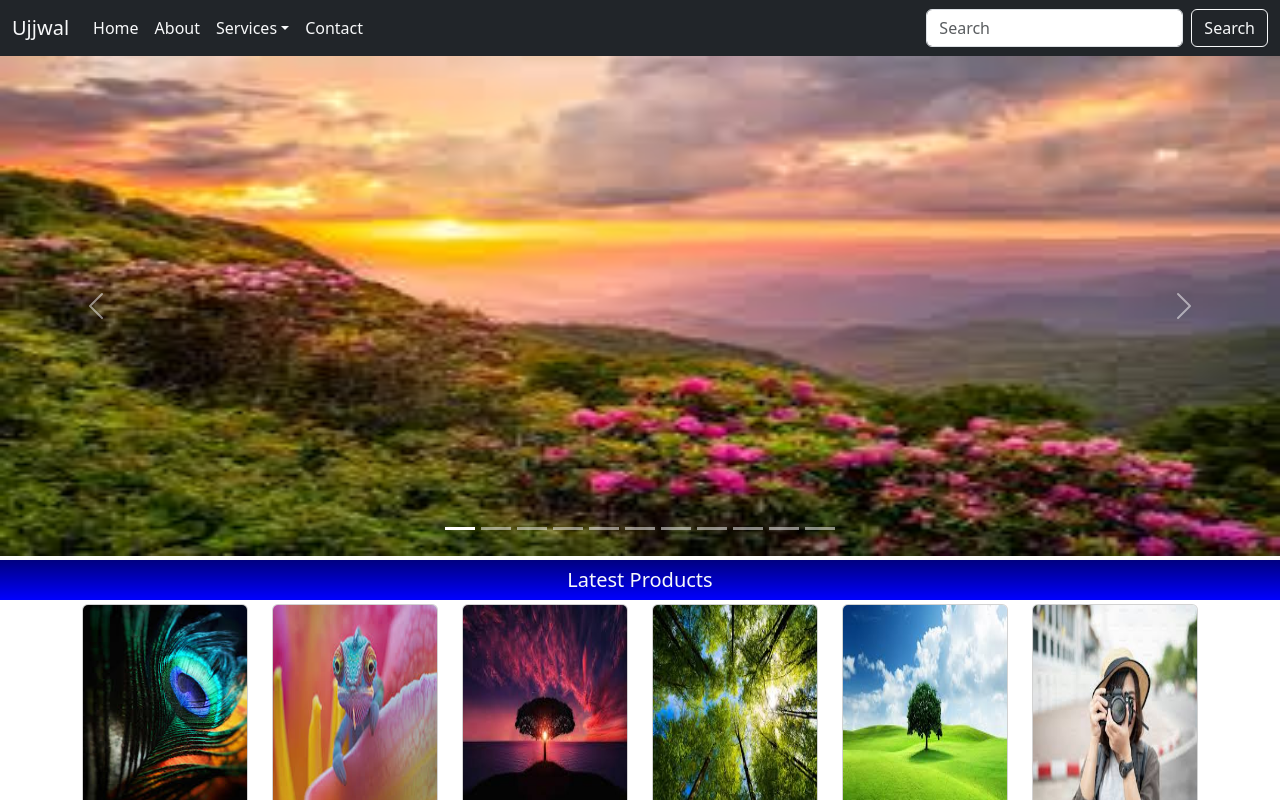
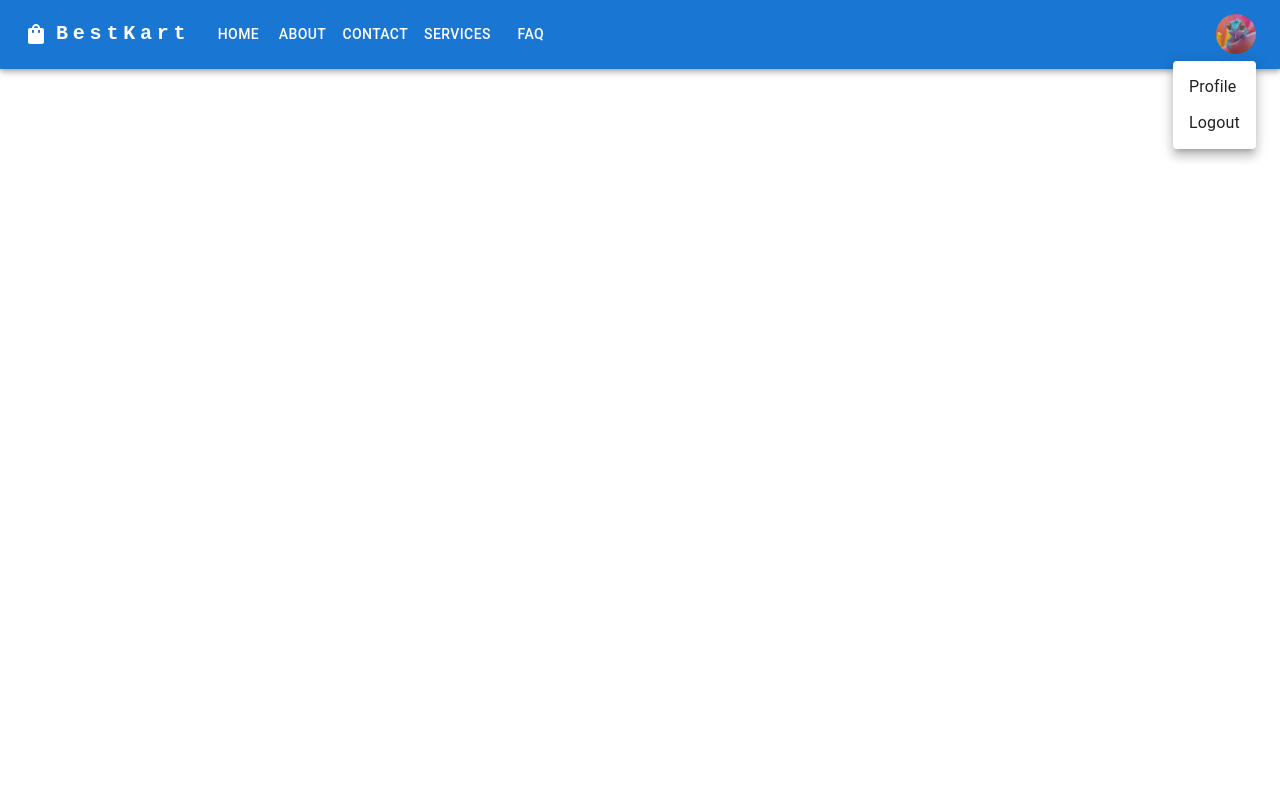
Before and after one commit to ujjwal05062002/ReactRevision, a React (Create React App) app: page / in a window 1280 px wide. Both pictures are taken after a click on the button "Open settings". Shown: the top 800 px of the page. Built offline with nearby package versions, Linux system fonts and the light colour scheme.

Commit message:
material UI

```diff
--- a/package.json
+++ b/package.json
@@ -3,6 +3,10 @@
   "version": "0.1.0",
   "private": true,
   "dependencies": {
+    "@emotion/react": "^11.14.0",
+    "@emotion/styled": "^11.14.0",
+    "@mui/icons-material": "^6.4.7",
+    "@mui/material": "^6.4.7",
     "@testing-library/dom": "^10.4.0",
     "@testing-library/jest-dom": "^6.6.3",
     "@testing-library/react": "^16.2.0",
--- /dev/null
+++ b/src/FunctionalComponent/MaterialUIExample.jsx
@@ -0,0 +1,159 @@
+import * as React from 'react';
+import AppBar from '@mui/material/AppBar';
+import Box from '@mui/material/Box';
+import Toolbar from '@mui/material/Toolbar';
+import IconButton from '@mui/material/IconButton';
+import Typography from '@mui/material/Typography';
+import Menu from '@mui/material/Menu';
+import MenuIcon from '@mui/icons-material/Menu';
+import Container from '@mui/material/Container';
+import Avatar from '@mui/material/Avatar';
+import Button from '@mui/material/Button';
+import Tooltip from '@mui/material/Tooltip';
+import MenuItem from '@mui/material/MenuItem';
+import AdbIcon from '@mui/icons-material/ShoppingBag';
+
+const pages = ['Home', 'About', 'Contact', 'Services', 'FAQ'];
+const settings = ['Profile', 'Logout'];
+
+function ResponsiveAppBar() {
+  const [anchorElNav, setAnchorElNav] = React.useState(null);
+  const [anchorElUser, setAnchorElUser] = React.useState(null);
+
+  const handleOpenNavMenu = (event) => {
+    setAnchorElNav(event.currentTarget);
+  };
+  const handleOpenUserMenu = (event) => {
+    setAnchorElUser(event.currentTarget);
+  };
+
+  const handleCloseNavMenu = () => {
+    setAnchorElNav(null);
+  };
+
+  const handleCloseUserMenu = () => {
+    setAnchorElUser(null);
+  };
+
+  return (
+    <AppBar position="static" className='background'>
+      <Container maxWidth="xl">
+        <Toolbar disableGutters>
+          <AdbIcon sx={{ display: { xs: 'none', md: 'flex' }, mr: 1 }} />
+          <Typography
+            variant="h6"
+            noWrap
+            component="a"
+            href="#app-bar-with-responsive-menu"
+            sx={{
+              mr: 2,
+              display: { xs: 'none', md: 'flex' },
+              fontFamily: 'monospace',
+              fontWeight: 700,
+              letterSpacing: '.3rem',
+              color: 'inherit',
+              textDecoration: 'none',
+            }}
+          >
+            BestKart
+          </Typography>
+
+          <Box sx={{ flexGrow: 1, display: { xs: 'flex', md: 'none' } }}>
+            <IconButton
+              size="large"
+              aria-label="account of current user"
+              aria-controls="menu-appbar"
+              aria-haspopup="true"
+              onClick={handleOpenNavMenu}
+              color="inherit"
+            >
+              <MenuIcon />
+            </IconButton>
+            <Menu
+              id="menu-appbar"
+              anchorEl={anchorElNav}
+              anchorOrigin={{
+                vertical: 'bottom',
+                horizontal: 'left',
+              }}
+              keepMounted
+              transformOrigin={{
+                vertical: 'top',
+                horizontal: 'left',
+              }}
+              open={Boolean(anchorElNav)}
+              onClose={handleCloseNavMenu}
+              sx={{ display: { xs: 'block', md: 'none' } }}
+            >
+              {pages.map((page) => (
+                <MenuItem key={page} onClick={handleCloseNavMenu}>
+                  <Typography sx={{ textAlign: 'center' }}>{page}</Typography>
+                </MenuItem>
+              ))}
+            </Menu>
+          </Box>
+          <AdbIcon sx={{ display: { xs: 'flex', md: 'none' }, mr: 1 }} />
+          <Typography
+            variant="h5"
+            noWrap
+            component="a"
+            href="#app-bar-with-responsive-menu"
+            sx={{
+              mr: 2,
+              display: { xs: 'flex', md: 'none' },
+              flexGrow: 1,
+              fontFamily: 'monospace',
+              fontWeight: 700,
+              letterSpacing: '.3rem',
+              color: 'inherit',
+              textDecoration: 'none',
+            }}
+          >
+            BestKart
+          </Typography>
+          <Box sx={{ flexGrow: 1, display: { xs: 'none', md: 'flex' } }}>
+            {pages.map((page) => (
+              <Button
+                key={page}
+                onClick={handleCloseNavMenu}
+                sx={{ my: 2, color: 'white', display: 'block' }}
+              >
+                {page}
+              </Button>
+            ))}
+          </Box>
+          <Box sx={{ flexGrow: 0 }}>
+            <Tooltip title="Open settings">
+              <IconButton onClick={handleOpenUserMenu} sx={{ p: 0 }}>
+                <Avatar alt="Remy Sharp" src="/img/img2.jpg" />
+              </IconButton>
+            </Tooltip>
+            <Menu
+              sx={{ mt: '45px' }}
+              id="menu-appbar"
+              anchorEl={anchorElUser}
+              anchorOrigin={{
+                vertical: 'top',
+                horizontal: 'right',
+              }}
+              keepMounted
+              transformOrigin={{
+                vertical: 'top',
+                horizontal: 'right',
+              }}
+              open={Boolean(anchorElUser)}
+              onClose={handleCloseUserMenu}
+            >
+              {settings.map((setting) => (
+                <MenuItem key={setting} onClick={handleCloseUserMenu}>
+                  <Typography sx={{ textAlign: 'center' }}>{setting}</Typography>
+                </MenuItem>
+              ))}
+            </Menu>
+          </Box>
+        </Toolbar>
+      </Container>
+    </AppBar>
+  );
+}
+export default ResponsiveAppBar;
--- a/src/index.js
+++ b/src/index.js
@@ -1,16 +1,41 @@
 import React from 'react';
+import ReactDOM from 'react-dom/client'
+import MaterialUIExample from './FunctionalComponent/MaterialUIExample'
 
-import ReactDOM from 'react-dom/client'
-import BootStrapExample from './FunctionalComponent/BootStrapExample';
-
-
-let root = ReactDOM.createRoot(document.getElementById("root"))
+let root   = ReactDOM.createRoot(document.getElementById("root"))
 
 root.render(
     <>
-    <BootStrapExample />
+        <MaterialUIExample />
     </>
 )
+
+
+
+
+
+
+
+
+
+
+
+
+
+
+// import React from 'react';
+
+// import ReactDOM from 'react-dom/client'
+// import BootStrapExample from './FunctionalComponent/BootStrapExample';
+
+
+// let root = ReactDOM.createRoot(document.getElementById("root"))
+
+// root.render(
+//     <>
+//     <BootStrapExample />
+//     </>
+// )
 
 
 
```
Also changed, not shown: 1 other file (tests, documents, lock files or other folders).
